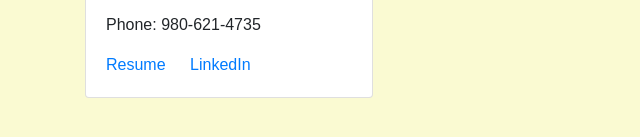
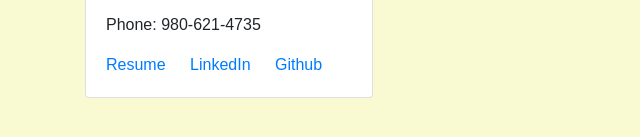
Before and after one commit to racheldoran/Bootstrap-Portfolio, a plain HTML site: page contact.html in a window 1280 px wide. Shown: the part 217-354 px from the top of the page, 0-640 px from the left. Drawn offline with nearby package versions, Linux system fonts and the light colour scheme.

Commit message:
added github link in contact info

```diff
--- a/contact.html
+++ b/contact.html
@@ -46,6 +46,7 @@
                       <p class="card-text">Phone: 980-621-4735</p>
                       <a href="https://drive.google.com/open?id=1jMfAe70pryanapVaC010szURrBNseA9N" class="card-link">Resume</a>
                       <a href="https://www.linkedin.com/in/rachel-doran-b69b73172/" class="card-link">LinkedIn</a>
+                      <a href="https://github.com/racheldoran" class="card-link">Github</a>
                     </div>
                   </div>
 
```
